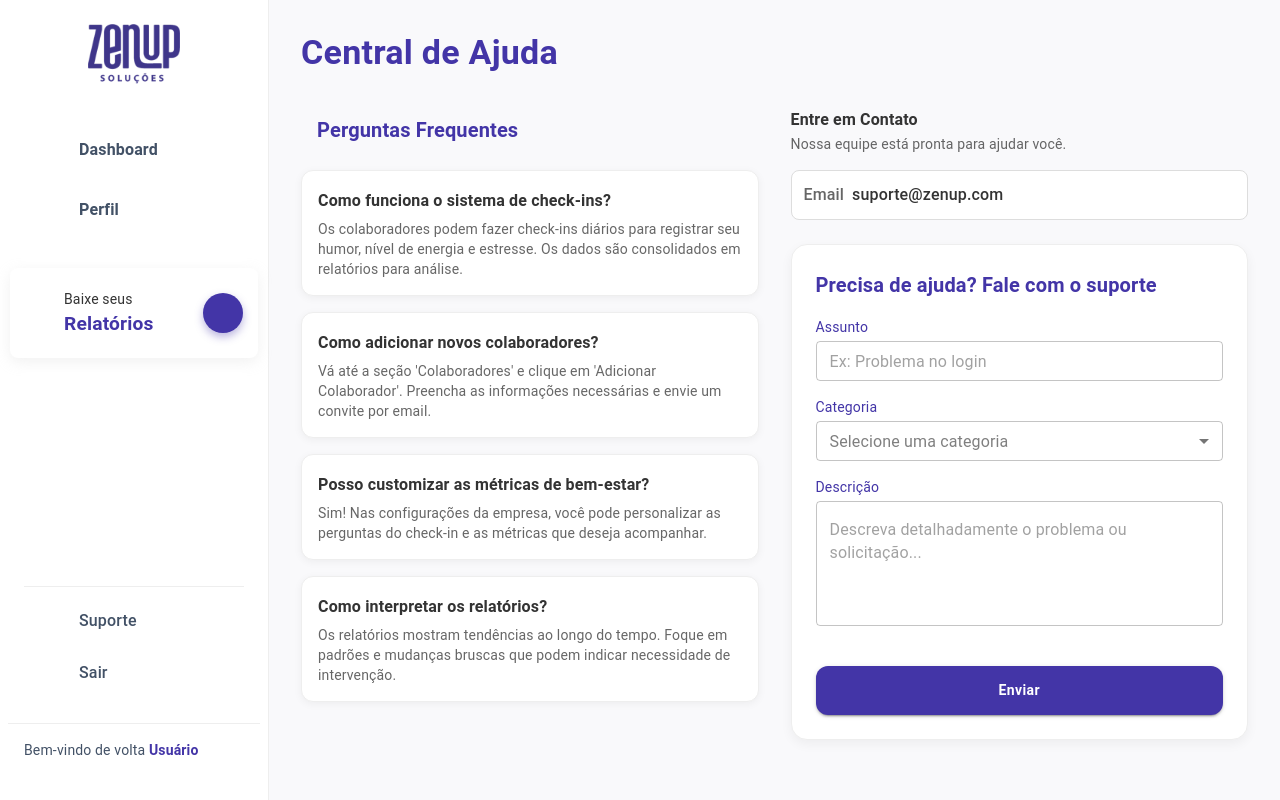
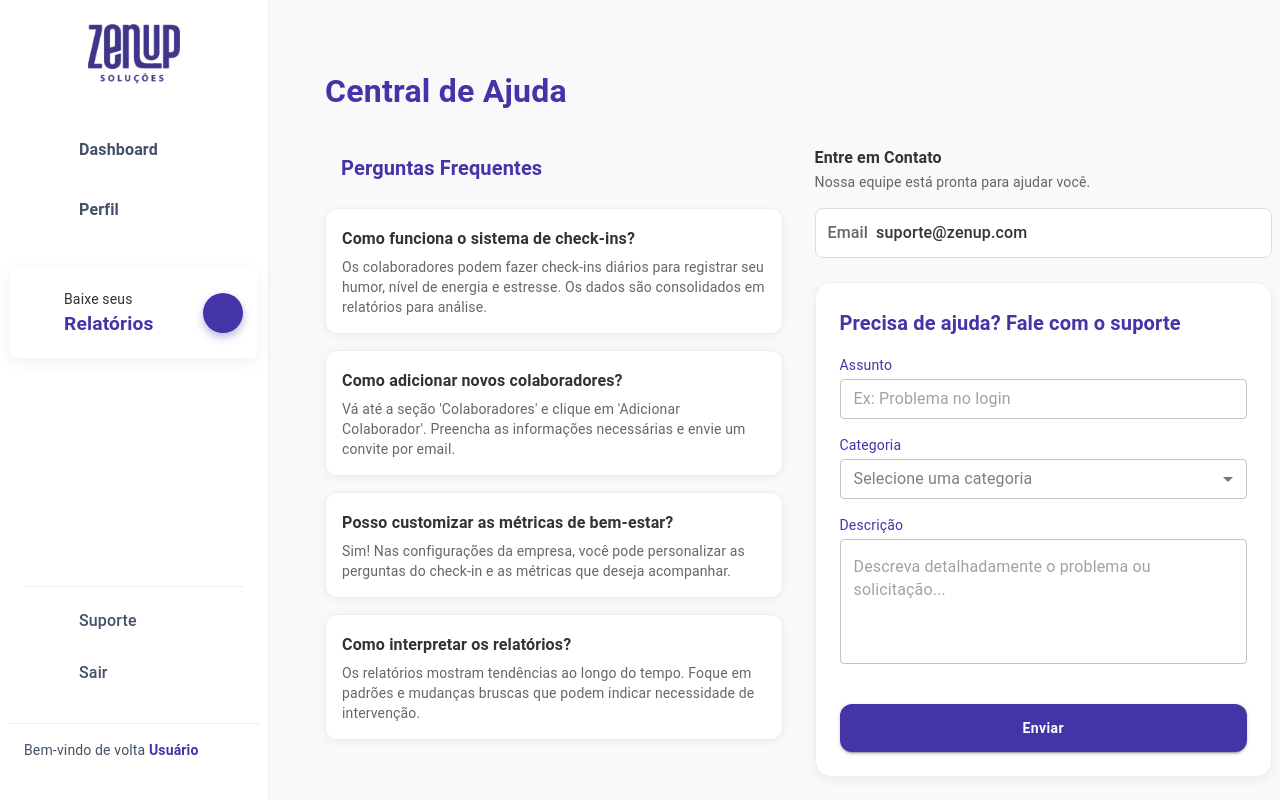
Before and after one commit to carlosqbarbosa/ZenUp-Frontend, a React (Vite) app: page /faq in a window 1280 px wide. Built offline with nearby package versions, Linux system fonts and the light colour scheme; some icons are missing.

Commit message:
Update: responsividade FAQ ajustada

```diff
--- a/src/components/Support/ContactForm.tsx
+++ b/src/components/Support/ContactForm.tsx
@@ -1,8 +1,16 @@
 import {
-    Box, TextField, Button, Typography, Select, MenuItem,
-    FormControl, Snackbar, Alert
+  Box,
+  TextField,
+  Button,
+  Typography,
+  Select,
+  MenuItem,
+  FormControl,
+  Snackbar,
+  Alert,
+  useMediaQuery,
 } from "@mui/material";
-import React, { useState } from 'react';
+import React, { useState } from "react";
 import colors from "../../styles/colors";
 
 const categories = [
@@ -14,40 +22,65 @@ const categories = [
 
 const ContactForm = () => {
   const [openSnackbar, setOpenSnackbar] = useState(false);
+  const isSm = useMediaQuery("(max-width:600px)");
 
   const handleSubmit = (e: React.FormEvent) => {
     e.preventDefault();
     setOpenSnackbar(true);
-
-
   };
 
-    const handleClose = (event?: React.SyntheticEvent | Event, reason?: string) => {
-        if (reason === 'clickaway') {
-            return;
-        }
+  const handleClose = (
+    event?: React.SyntheticEvent | Event,
+    reason?: string
+  ) => {
+    if (reason === "clickaway") return;
     setOpenSnackbar(false);
   };
 
   return (
-        <Box sx={{ flex: 1, display: 'flex', flexDirection: 'column', gap: 3 }}>
-
+    <Box
+      sx={{
+        flex: 1,
+        display: "flex",
+        flexDirection: "column",
+        gap: 3,
+        width: "100%",
+      }}
+    >
+      {/* Cabeçalho */}
       <Box>
-                <Typography variant="subtitle1" sx={{ fontWeight: 600, color: colors.text }}>
+        <Typography
+          variant="subtitle1"
+          sx={{
+            fontWeight: 600,
+            color: colors.text,
+            textAlign: { xs: "center", sm: "left" },
+          }}
+        >
           Entre em Contato
         </Typography>
-                <Typography variant="body2" color="text.secondary" sx={{ mb: 2 }}>
+        <Typography
+          variant="body2"
+          color="text.secondary"
+          sx={{
+            mb: 2,
+            textAlign: { xs: "center", sm: "left" },
+          }}
+        >
           Nossa equipe está pronta para ajudar você.
         </Typography>
+
+        {/* Bloco do e-mail */}
         <Box
           sx={{
             p: 1.5,
-                        backgroundColor: '#fff',
-                        borderRadius: '8px',
-                        border: '1px solid #ddd',
-                        display: 'flex',
-                        alignItems: 'center',
-                        gap: 1
+            backgroundColor: "#fff",
+            borderRadius: "8px",
+            border: "1px solid #ddd",
+            display: "flex",
+            flexDirection: isSm ? "column" : "row",
+            alignItems: isSm ? "flex-start" : "center",
+            gap: 1,
           }}
         >
           <Typography color="text.secondary" sx={{ fontWeight: 500 }}>
@@ -59,23 +92,35 @@ const ContactForm = () => {
         </Box>
       </Box>
 
+      {/* Formulário */}
       <Box
         component="form"
         onSubmit={handleSubmit}
         sx={{
-                    p: 3,
-                    backgroundColor: '#fff',
-                    borderRadius: '16px',
-                    boxShadow: '0 4px 12px rgba(0, 0, 0, 0.05)',
-                    border: '1px solid #eee'
+          p: { xs: 2, sm: 3 },
+          backgroundColor: "#fff",
+          borderRadius: "16px",
+          boxShadow: "0 4px 12px rgba(0, 0, 0, 0.05)",
+          border: "1px solid #eee",
         }}
       >
-                <Typography variant="h6" sx={{ fontWeight: 700, mb: 1, color: colors.primary }}>
+        <Typography
+          variant="h6"
+          sx={{
+            fontWeight: 700,
+            mb: 1,
+            color: colors.primary,
+            textAlign: { xs: "center", sm: "left" },
+            fontSize: { xs: "1.1rem", sm: "1.25rem" },
+          }}
+        >
           Precisa de ajuda? Fale com o suporte
         </Typography>
 
-
-                <Typography variant="body2" sx={{ mt: 2, mb: 0.5, color: colors.primary }}>
+        <Typography
+          variant="body2"
+          sx={{ mt: 2, mb: 0.5, color: colors.primary }}
+        >
           Assunto
         </Typography>
         <TextField
@@ -92,7 +137,12 @@ const ContactForm = () => {
         <FormControl fullWidth size="small" sx={{ mb: 2 }}>
           <Select defaultValue="" required displayEmpty>
             <MenuItem value="">
-                            <em style={{ color: "rgba(0, 0, 0, 0.5)", fontStyle: "normal" }}>
+              <em
+                style={{
+                  color: "rgba(0, 0, 0, 0.5)",
+                  fontStyle: "normal",
+                }}
+              >
                 Selecione uma categoria
               </em>
             </MenuItem>
@@ -122,12 +172,12 @@ const ContactForm = () => {
           fullWidth
           sx={{
             backgroundColor: colors.primary,
-                        '&:hover': { backgroundColor: colors.primaryDark },
+            "&:hover": { backgroundColor: colors.primaryDark },
             py: 1.5,
-                        borderRadius: '12px',
+            borderRadius: "12px",
             fontWeight: 600,
-                        textTransform: 'none',
-                        mt: 2
+            textTransform: "none",
+            mt: 2,
           }}
         >
           Enviar
@@ -138,13 +188,13 @@ const ContactForm = () => {
         open={openSnackbar}
         autoHideDuration={6000}
         onClose={handleClose}
-                anchorOrigin={{ vertical: 'top', horizontal: 'right' }}
+        anchorOrigin={{ vertical: "top", horizontal: "right" }}
       >
         <Alert
           onClose={handleClose}
           severity="success"
           variant="filled"
-                    sx={{ width: '100%', bgcolor: colors.greenSuccess }}
+          sx={{ width: "100%", bgcolor: colors.greenSuccess }}
         >
           Mensagem para o suporte enviada com sucesso
         </Alert>
--- a/src/pages/FAQ/FAQ.tsx
+++ b/src/pages/FAQ/FAQ.tsx
@@ -1,33 +1,55 @@
 import Layout from "../../components/Layout/Layout";
-import { Box, Typography } from "@mui/material";
+import { Box, Typography, useMediaQuery } from "@mui/material";
 import FaqSection from "../../components/Support/FaqSection";
 import ContactForm from "../../components/Support/ContactForm";
 import colors from "../../styles/colors";
 
 export default function Suporte() {
+  const isSm = useMediaQuery("(max-width:900px)");
   return (
     <Layout title="Central de Ajuda">
-            <Typography variant="h4" sx={{ fontWeight: 700, mb: 4, color: colors.primary }}>
+      <Box
+        sx={{
+          width: "100%",
+          maxWidth: 1200,
+          mx: "auto",
+          px: { xs: 2, sm: 3 },
+          py: { xs: 3, md: 5 },
+        }}
+      >
+        <Typography
+          variant="h4"
+          sx={{
+            fontWeight: 700,
+            mb: { xs: 3, md: 4 },
+            color: colors.primary,
+            fontSize: { xs: "1.6rem", sm: "2rem" },
+            textAlign: { xs: "center", md: "left" },
+          }}
+        >
           Central de Ajuda
         </Typography>
 
-            {/* Layout principal em duas colunas */}
+        {/* Layout principal responsivo */}
         <Box
           sx={{
             display: "flex",
-                    gap: 4,
+            flexDirection: isSm ? "column" : "row",
+            gap: { xs: 3, md: 4 },
+            alignItems: "flex-start",
             width: "100%",
-                    maxWidth: 1200,
-                    flexDirection: { xs: "column", md: "row" },
-                    flexGrow: 1,
-                    overflow: "visible",
           }}
         >
-                {/* Coluna Esquerda: Perguntas Frequentes */}
+          {/* Coluna Esquerda - FAQ */}
+          <Box sx={{ flex: 1, width: "100%" }}>
             <FaqSection />
+          </Box>
 
-                {/* Coluna Direita: Contato e Formulário */}
+          {/* Coluna Direita - Formulário */}
+          <Box sx={{ flex: 1, width: "100%" }}>
             <ContactForm />
+          </Box>
+        </Box>
       </Box>
     </Layout>
   );
```
Lines whose indentation alone changed are shown as unchanged.
